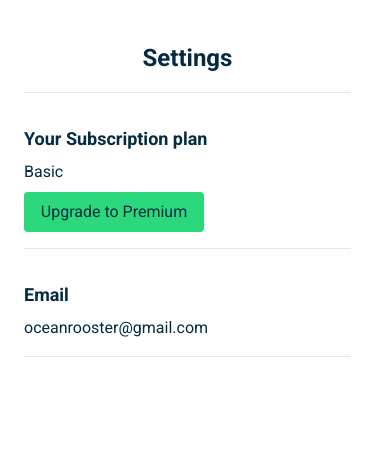
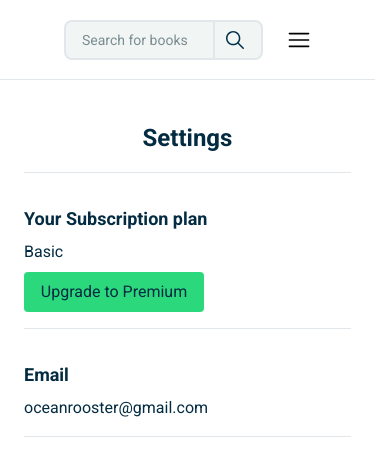
Before and after one commit to shaydpines/summarist, a Next.js app: page /settings in a window 390 px wide. Shown: the top 476 px of the page. Built offline with nearby package versions, Linux system fonts and the light colour scheme; no server answers.

Commit message:
search bar HTML & CSS

```diff
--- /dev/null
+++ b/app/components/SearchBar.tsx
@@ -0,0 +1,32 @@
+import React from "react";
+import { IoIosSearch } from "react-icons/io";
+import { RxHamburgerMenu } from "react-icons/rx";
+
+const SearchBar = () => {
+  return (
+    <div className="search__background bg-white border-b border-[#e1e7ea] h-20 w-full z-10 sticky top-0">
+      <div className="search__wrapper relative flex items-center px-16 h-full justify-end">
+        <div className="search__content flex items-center gap-6 max-w-[340px] w-full">
+          <div className="search flex items-center w-full">
+            <div className="search__input--wrapper relative gap-2 flex items-center w-full">
+              <input
+                className="search__input h-10 w-full px-4 outline-none bg-[#f1f6f4] rounded-lg text-[#042330] text-[14px] border-2 border-[#e1e7ea]"
+                placeholder="Search for books"
+                type="text"
+                value=""
+              />
+              <div className="search__icon flex items-center absolute h-full right-2 px-2 justify-content-flex-end gap-2 border-l-2 border-[#e1e7ea]">
+                <IoIosSearch className="text-[#03314b] text-[24px]" />
+              </div>
+            </div>
+          </div>
+          <div className="sidebar__toggle--btn md:hidden flex items-center justify-center cursor-pointer">
+           <RxHamburgerMenu className="text-[24px]"/>
+          </div>
+        </div>
+      </div>
+    </div>
+  );
+};
+
+export default SearchBar;
--- a/app/settings/page.tsx
+++ b/app/settings/page.tsx
@@ -1,23 +1,38 @@
 import React from "react";
+import SearchBar from "../components/SearchBar";
 
 const page = () => {
   return (
+    <>
+      <SearchBar />
       <div className="container__no-cap">
         <div className="row">
-        <div className="section__title border-b border-[#e1e7ea] pb-4 mb-8">Settings</div>
+          <div className="section__title border-b border-[#e1e7ea] pb-4 mb-8">
+            Settings
+          </div>
           <div className="setting__content flex flex-col items-start gap-2 pb-4 mb-8 border-b border-[#e1e7ea]">
-          <div className="settings__sub--title text-[18px] font-bold text-[#032b41]">Your Subscription plan</div>
+            <div className="settings__sub--title text-[18px] font-bold text-[#032b41]">
+              Your Subscription plan
+            </div>
             <div className="settings__text text-[#032b41]">Basic</div>
-          <a className="btn btn__green btn__upgrade w-[180px]" href="/choose-plan">
+            <a
+              className="btn btn__green btn__upgrade w-[180px]"
+              href="/choose-plan"
+            >
               Upgrade to Premium
             </a>
           </div>
           <div className="setting__content flex flex-col items-start gap-2 pb-4 mb-8 border-b border-[#e1e7ea]">
-          <div className="settings__sub--title text-[18px] font-bold text-[#032b41]">Email</div>
-          <div className="settings__text text-[#032b41]">oceanrooster@gmail.com</div>
+            <div className="settings__sub--title text-[18px] font-bold text-[#032b41]">
+              Email
+            </div>
+            <div className="settings__text text-[#032b41]">
+              oceanrooster@gmail.com
             </div>
           </div>
         </div>
+      </div>
+    </>
   );
 };
 
```
Lines whose indentation alone changed are shown as unchanged.
